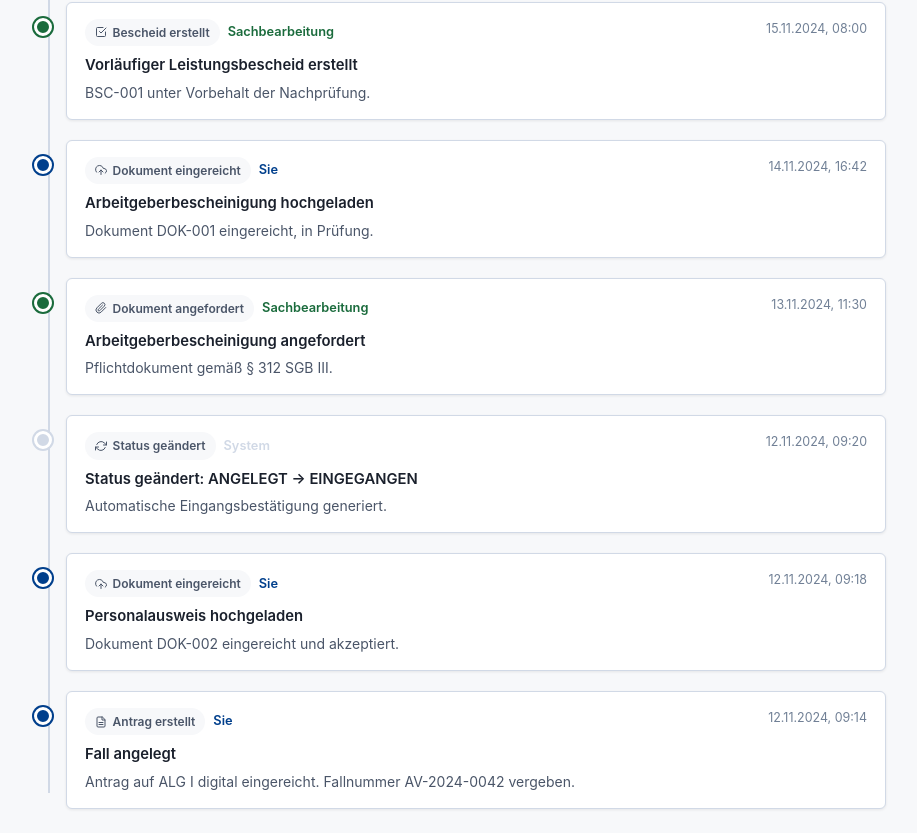
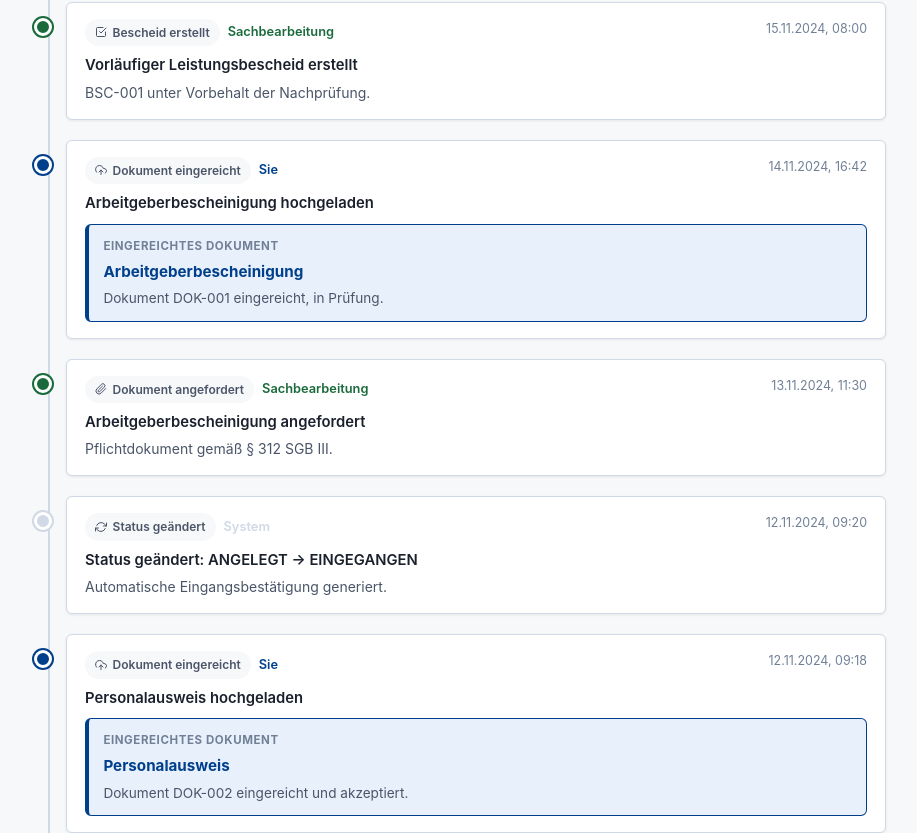
Before and after one commit to d0npedro/open-state, a Next.js app in the folder demo/: page /fall/verlauf in a window 1280 px wide. Shown: the part 1101-1934 px from the top of the page, without its empty margins (180-1097 px from the left). Built offline with nearby package versions, Linux system fonts and the light colour scheme.

Commit message:
feat(av): Verlauf hebt Upload-Dokumentbezeichnung hervor (Q-105)
DOKUMENT_EINGEREICHT-Ereignisse zeigen Quittungsblock mit Bezeichnung.
Session-Upload bleibt über Tab-Nav sichtbar (DEC-012). E2E 128 passed.

```diff
--- a/demo/app/fall/verlauf/page.tsx
+++ b/demo/app/fall/verlauf/page.tsx
@@ -47,6 +47,15 @@ const ereignisIcon: Partial<Record<EreignisTyp, IconName>> = {
   BESCHEID_ZUGESTELLT:    'scroll',
   WIDERSPRUCH_EINGEREICHT:'send',
 };
+
+/** Dokumentbezeichnung aus Upload-Ereignis (Beschreibung endet typisch auf „ hochgeladen“). */
+function dokumentBezeichnungAusUpload(beschreibung: string): string {
+  const suffix = ' hochgeladen';
+  if (beschreibung.endsWith(suffix)) {
+    return beschreibung.slice(0, -suffix.length).trim();
+  }
+  return beschreibung.trim();
+}
 
 export default function VerlaufPage() {
   const { fall } = useDemoState();
@@ -174,9 +183,60 @@ export default function VerlaufPage() {
                 <p style={{ fontWeight: 600, color: 'var(--color-text)', margin: '0 0 0.25rem', fontSize: '0.925rem' }}>
                   {e.beschreibung}
                 </p>
-                {/* UX: Antworttext als Quittungsblock (wie /fall/rueckfragen), nicht als
-                    eine gekürzte Fließtext-Zeile — Bürger:innen müssen den Wortlaut lesen können. */}
-                {e.typ === 'RUECKFRAGE_BEANTWORTET' && e.details ? (
+                {/* UX: Upload-Ereignisse heben die Dokumentbezeichnung hervor (Q-105 / US-AV-007) —
+                    Bürger:innen sehen sofort, welches Dokument eingereicht wurde. */}
+                {e.typ === 'DOKUMENT_EINGEREICHT' ? (
+                  <div
+                    data-testid="timeline-upload-block"
+                    style={{
+                      marginTop: '0.5rem',
+                      background: 'var(--color-primary-light, #eef4fb)',
+                      border: '1px solid var(--color-primary)',
+                      borderLeft: '4px solid var(--color-primary)',
+                      borderRadius: 'var(--radius)',
+                      padding: '0.75rem 0.9rem',
+                    }}
+                  >
+                    <div
+                      style={{
+                        fontSize: '0.72rem',
+                        fontWeight: 700,
+                        textTransform: 'uppercase',
+                        letterSpacing: '0.05em',
+                        color: 'var(--color-text-muted)',
+                        marginBottom: '0.35rem',
+                      }}
+                    >
+                      Eingereichtes Dokument
+                    </div>
+                    <p
+                      data-testid="timeline-upload-name"
+                      style={{
+                        margin: 0,
+                        fontSize: '0.95rem',
+                        fontWeight: 700,
+                        lineHeight: 1.4,
+                        color: 'var(--color-primary)',
+                      }}
+                    >
+                      {dokumentBezeichnungAusUpload(e.beschreibung)}
+                    </p>
+                    {e.details ? (
+                      <p
+                        style={{
+                          margin: '0.4rem 0 0',
+                          fontSize: '0.85rem',
+                          lineHeight: 1.5,
+                          color: 'var(--color-neutral)',
+                        }}
+                      >
+                        {e.details}
+                      </p>
+                    ) : null}
+                  </div>
+                ) : e.typ === 'RUECKFRAGE_BEANTWORTET' && e.details ? (
+                  /* UX: Antworttext als Quittungsblock (wie /fall/rueckfragen), nicht als
+                      eine gekürzte Fließtext-Zeile — Bürger:innen müssen den Wortlaut lesen können. */
                   <div
                     data-testid="timeline-antwort-block"
                     style={{
--- a/demo/context/DemoStateContext.tsx
+++ b/demo/context/DemoStateContext.tsx
@@ -197,6 +197,7 @@ export function DemoStateProvider({ children }: { children: React.ReactNode }) {
 
     for (const id of uploadedIds) {
       const dok = demoFall.dokumente.find(d => d.id === id);
+      // beschreibung endet auf „ hochgeladen“ → Verlauf hebt Bezeichnung hervor (Q-105)
       extraEvents.push({
         id: `E-DEMO-DOK-${id}`,
         typ: 'DOKUMENT_EINGEREICHT',
@@ -206,7 +207,7 @@ export function DemoStateProvider({ children }: { children: React.ReactNode }) {
           ? `${dok.bezeichnung} hochgeladen`
           : `Dokument ${id} hochgeladen`,
         details: dok
-          ? `Dokument ${dok.id} eingereicht (Demo-Interaktion, keine echte Datei).`
+          ? `${dok.bezeichnung} · ${dok.id} eingereicht (Demo-Interaktion, keine echte Datei).`
           : `Dokument ${id} eingereicht (Demo-Interaktion).`,
       });
     }
```
Also changed, not shown: 2 other files (tests, documents, lock files or other folders).
